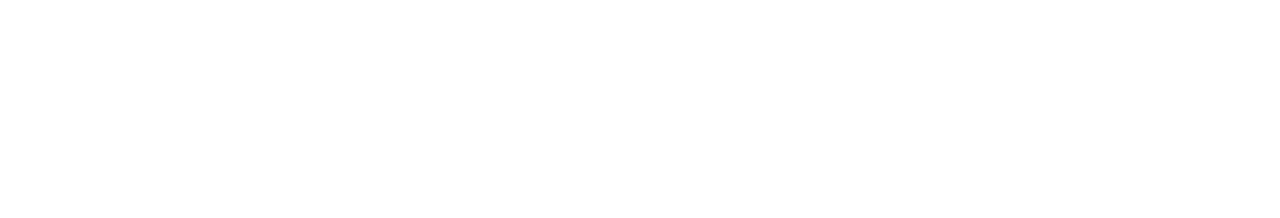
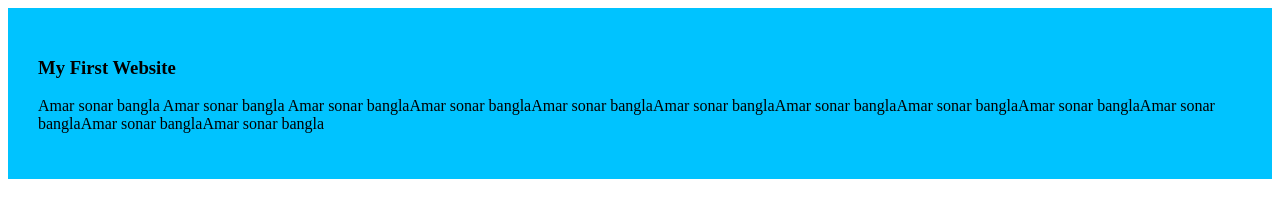
Before and after one commit to jaman376922/my-first-github-repo, a plain HTML site: page index.html in a window 1280 px wide. Drawn offline with Linux system fonts and the light colour scheme.

Commit message:
added the first blog

```diff
--- a/index.html
+++ b/index.html
@@ -4,8 +4,13 @@
     <meta charset="UTF-8">
     <meta name="viewport" content="width=device-width, initial-scale=1.0">
     <title>My First Ever Github Repo</title>
+    <link rel="stylesheet" href="styles/blog.css">
 </head>
 <body>
-
+    <div>
+        <h3>My First Website</h3>
+        <p>Amar sonar bangla Amar sonar bangla Amar sonar banglaAmar sonar banglaAmar sonar banglaAmar sonar banglaAmar sonar banglaAmar sonar banglaAmar sonar banglaAmar sonar banglaAmar
+        sonar banglaAmar sonar bangla</p>
+    </div>
 </body>
 </html>
--- /dev/null
+++ b/styles/blog.css
@@ -0,0 +1,4 @@
+div{
+    background-color: rgb(0, 195, 255);
+    padding: 30px;
+}
```
